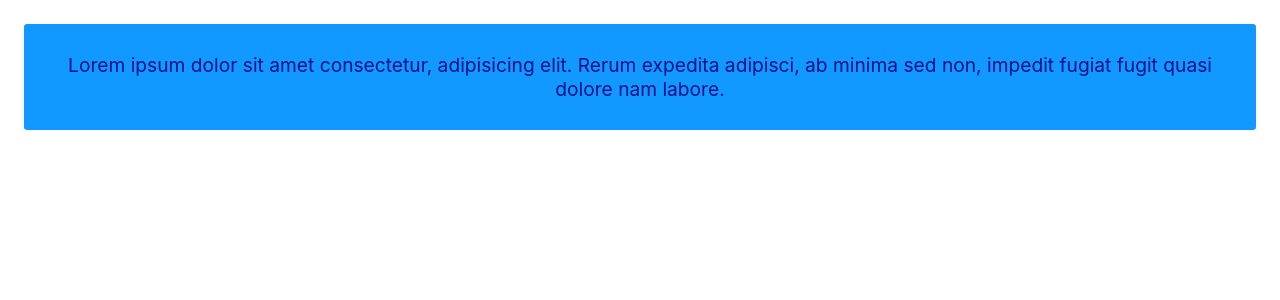
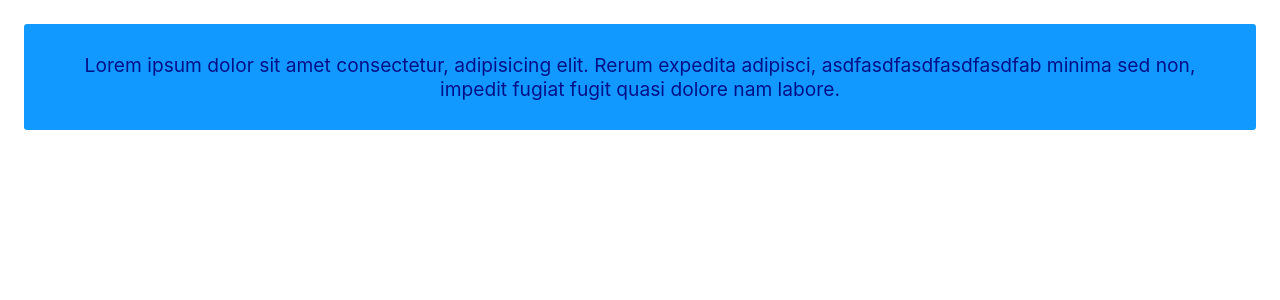
Before and after one commit to Emilio133752/projectInit, a React (Vite) app: page / in a window 1280 px wide. Shown: the top 300 px of the page. Built offline with nearby package versions, Linux system fonts and the light colour scheme.

Commit message:
alterações confirmadas

```diff
--- a/src/App.jsx
+++ b/src/App.jsx
@@ -2,7 +2,7 @@ import React from "react"
 
 const App = () => {
   return (
-    <button><p>Lorem ipsum dolor sit amet consectetur, adipisicing elit. Rerum expedita adipisci, ab minima sed non, impedit fugiat fugit quasi dolore nam labore.</p></button>
+    <button><p>Lorem ipsum dolor sit amet consectetur, adipisicing elit. Rerum expedita adipisci, asdfasdfasdfasdfasdfab minima sed non, impedit fugiat fugit quasi dolore nam labore.</p></button>
   )
 }
 
```
